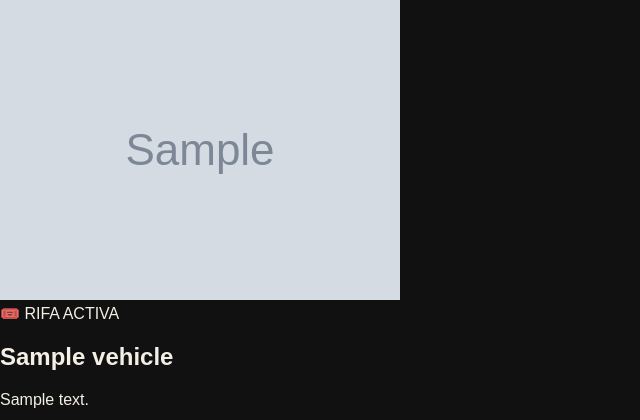
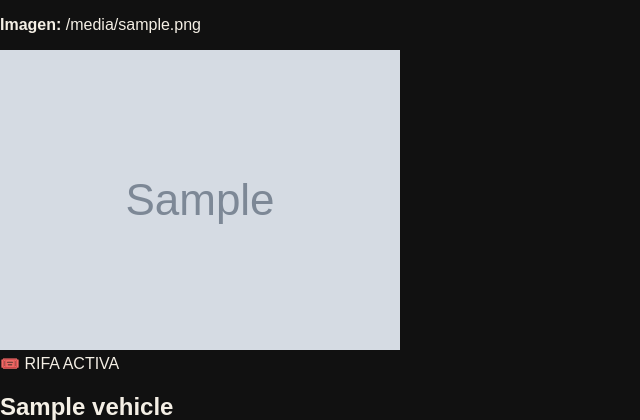
Before and after one commit to Admin1pablo/rifas-entre-amigos-, a Flask app: template templates/raffle.html in a window 1280 px wide. Shown: the part 54-474 px from the top of the page, without its empty margins (0-640 px from the left). Run offline with Flask 3, Linux system fonts and the light colour scheme; the template is opened without the code that fills it: most values are stand-ins (such as "Sample title", 1, 10 or a date in 2020); grey boxes marked "Sample" are stand-in pictures.

Commit message:
Update raffle.html

```diff
--- a/templates/raffle.html
+++ b/templates/raffle.html
@@ -37,6 +37,7 @@
     <!-- INFORMACIÓN DE LA RIFA -->
 
     <section class="raffle-hero">
+<p><strong>Imagen:</strong> {{ raffle.image }}</p>
 {% if raffle.image %}
 
 <div class="vehicle-image">
```
